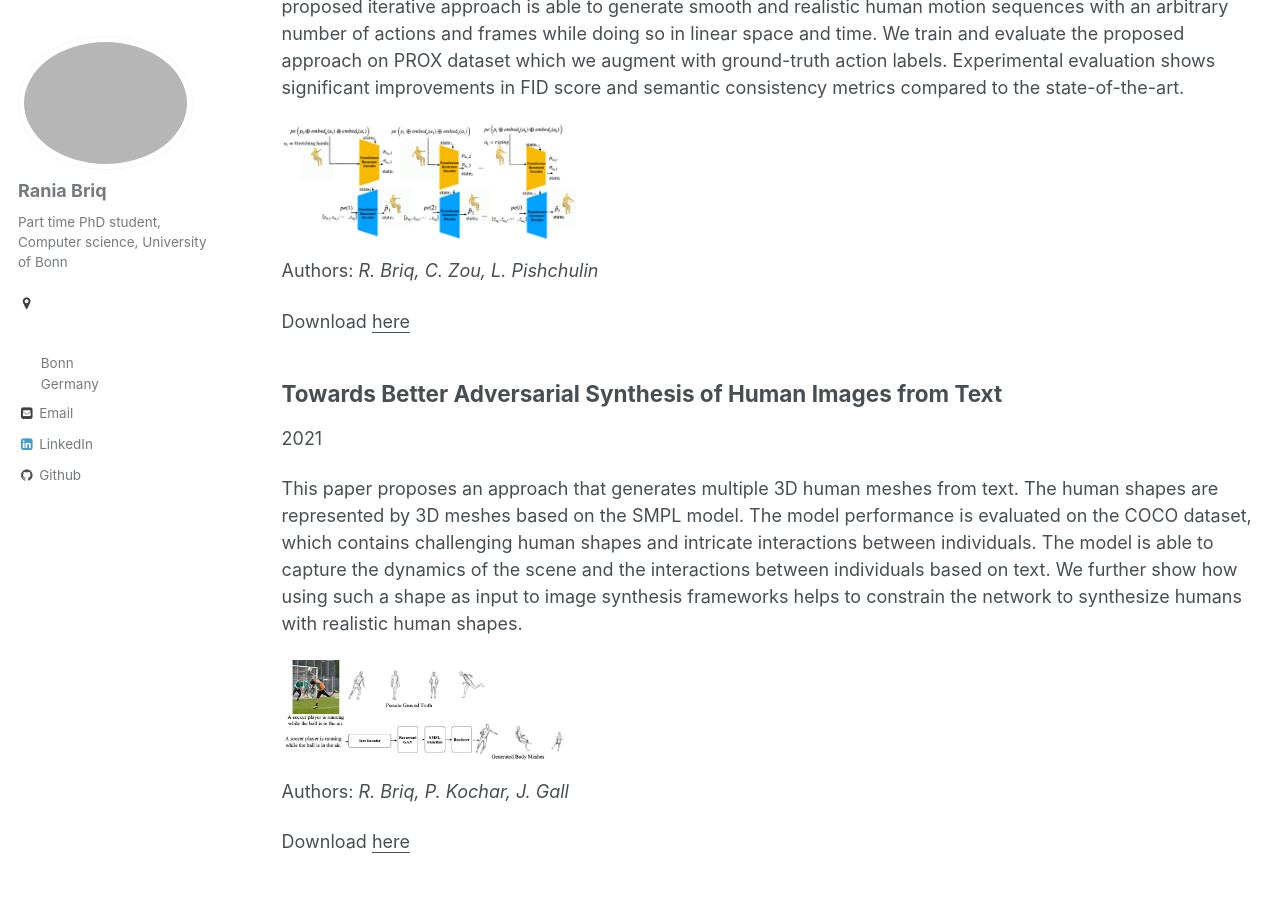
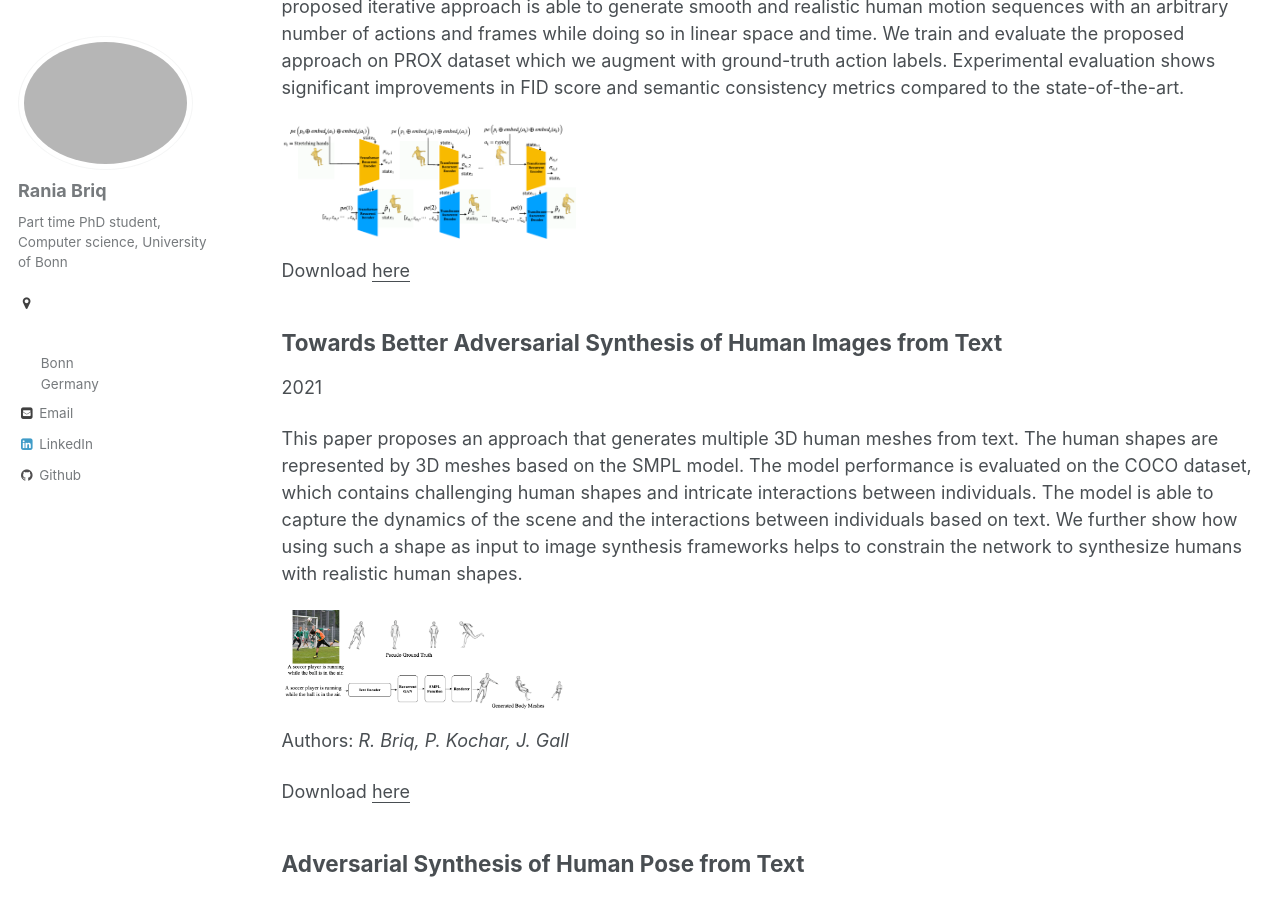
Before and after one commit to briqr/briqr.github.io, a Jekyll site: the page built from _pages/publications.md, in a window 1280 px wide and 900 px high, scrolled down 402 px. Built offline with Jekyll 4.4.1, drawn with Linux system fonts in a browser that asks for light colours.

Commit message:
Update 2022-05-01-RTVA.md

```diff
--- a/_publications/2022-05-01-RTVA.md
+++ b/_publications/2022-05-01-RTVA.md
@@ -5,6 +5,5 @@ excerpt: 'We consider the problem of synthesizing multi-action human motion sequ
 date: 2022-June-01
 venue: 'CVPR Workshop on Transformers for Vision'
 paperurl: 'https://1drv.ms/b/s!AkaKZSdGrfMlryRZNAmUu1EEeLyL'
-Authors: R. Briq, C. Zou, L. Pishchulin
 image: 'RTVA_approach.png'
 ---
```
